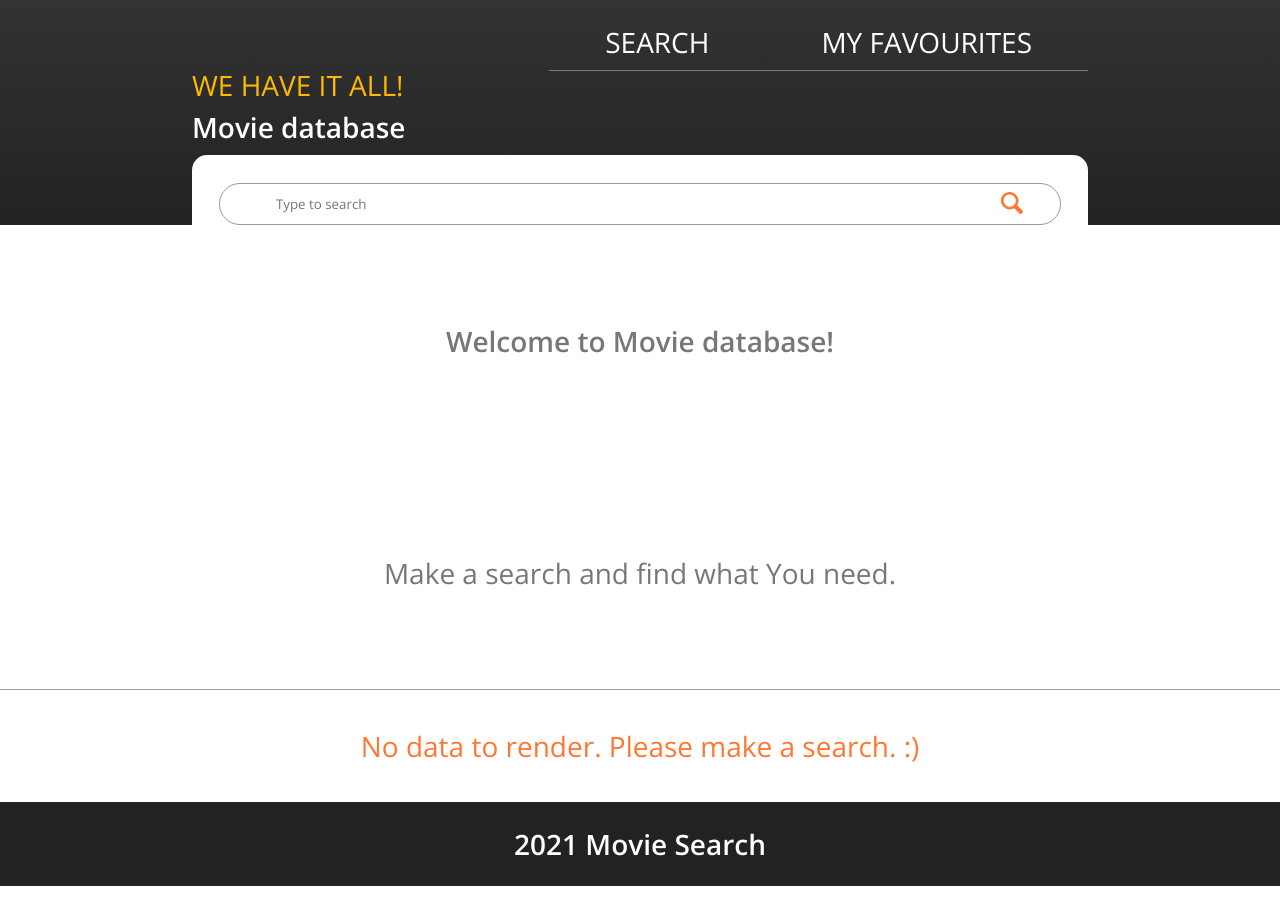
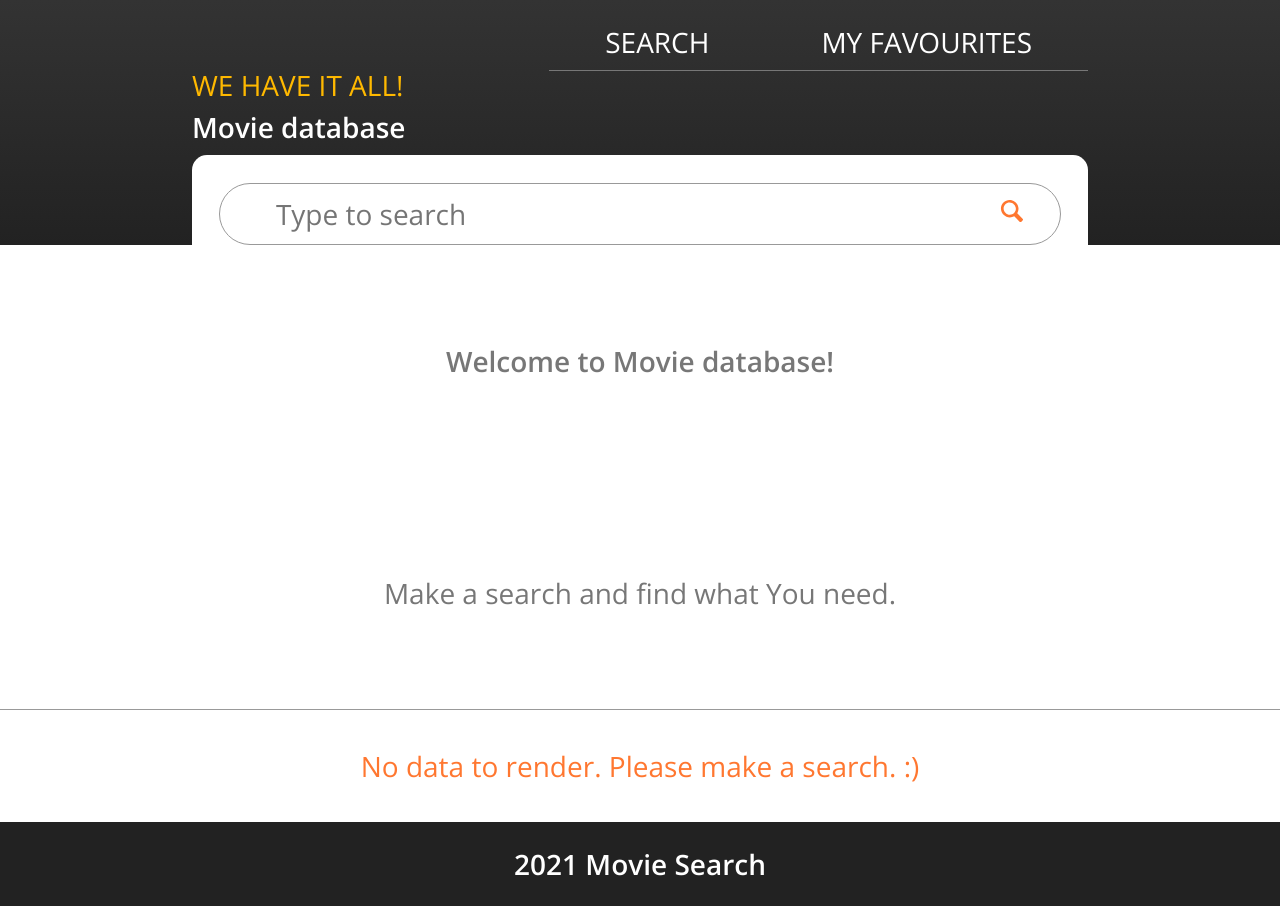
Before and after one commit to Toncheck/movier-app, a Vue app: page /home in a window 1280 px wide. Built offline with nearby package versions, Linux system fonts and the light colour scheme.

Commit message:
adapt css default font size settings

```diff
--- a/src/assets/_mixins.scss
+++ b/src/assets/_mixins.scss
@@ -21,7 +21,7 @@ ORDER: Base . typography > general layout + grid > page layout > components
 /* Media queries rade tako da se primjenjuje zadnji napisani za ostvareni uvjet. Npr. ako je trenutna vrijednost dobivena od browsera width = 750 px, biti će ispunjen uvjet media query za tab-land  i za tab-port no primjenit će se samo za tab port jer je on zadnji napisan u skripti. S time se postiglo da radi baš kako treba . Ovdje je napisano po tom redoslijedu kako bi se uvijek moglo osvrnuti na redoslijed prilikom pisanja koda tamo gdje se pozivaju mixini za definirane media queryje*/
 
 @mixin respond($breakpoint) {
-  //witdh < 600px
+  //witdh > 600px
   @if $breakpoint == phone {
     @media only screen and (min-width: $bp-phone) {
       @content;
--- a/src/assets/_reset.scss
+++ b/src/assets/_reset.scss
@@ -97,6 +97,12 @@ video {
   /* font: inherit; */
   vertical-align: baseline;
 }
+
+input,
+button {
+  font-size: 100%;
+}
+
 /* HTML5 display-role reset for older browsers */
 article,
 aside,
@@ -136,7 +142,7 @@ table {
 
 html {
   box-sizing: border-box;
-  /* font-size: 100%;  */ //1rem = 10px, 10px/16px = 62.5%
+  font-size: 100%; //1rem = 10px, 10px/16px = 62.5%
 
   //Definition of default font sizes for different screen sizes
 
@@ -144,18 +150,22 @@ html {
     font-size: 50%; // 1rem = 8px/16px = 50%
   } */
 
+  /*  >600 */
   @include respond(phone) {
     font-size: 125%; // 1rem = 16px/16px = 100%
   }
 
+  /*  >900 */
   @include respond(tab-port) {
     font-size: 150%; // 1.25rem = 20/16px = 125%
   }
 
+  /* >1200 */
   @include respond(tab-land) {
     font-size: 175%; // 1.5rem = 24/16px = 150%
   }
 
+  /*  >1800 */
   @include respond(big-desktop) {
     font-size: 200%; // 1.75rem = 28px/16px = 175%
   }
```
